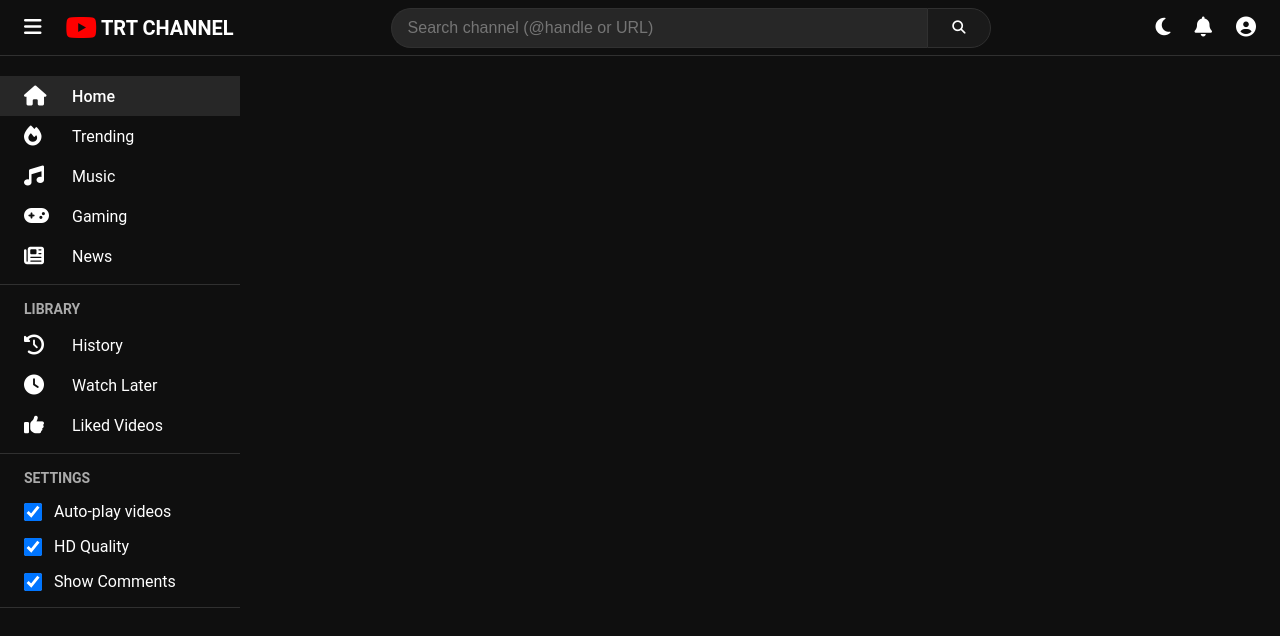
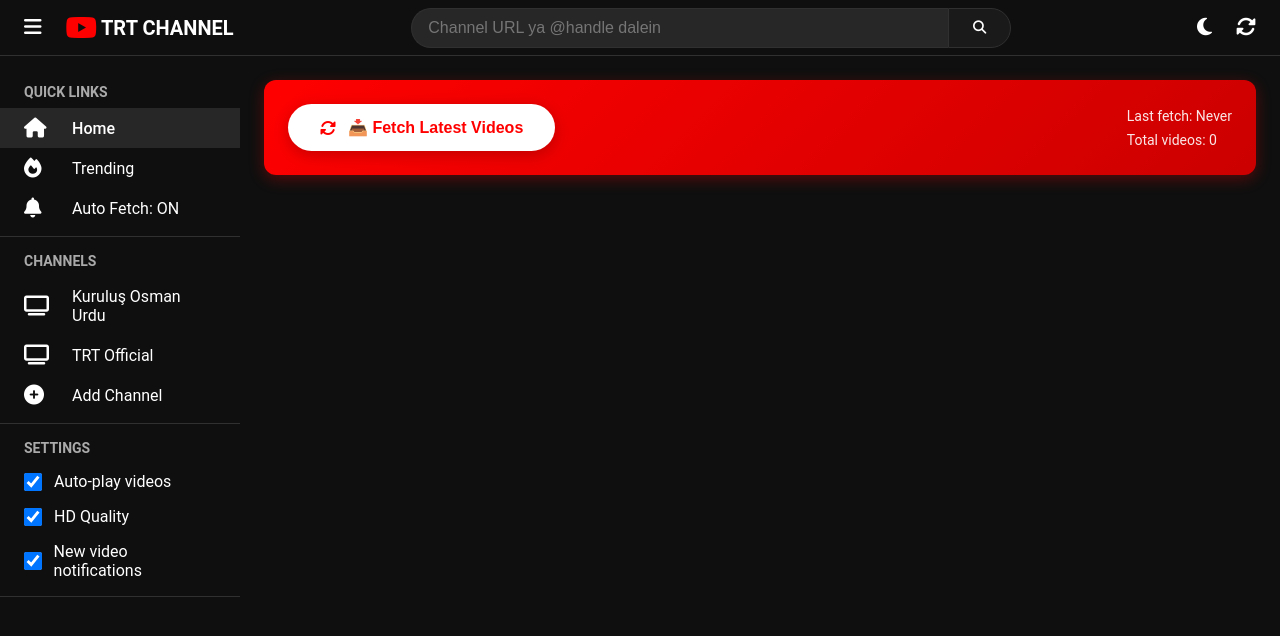
Before and after one commit to aashumalik784/trt-channel, a plain HTML site: page public/index.html in a window 1280 px wide. Drawn offline with Linux system fonts and the light colour scheme.

Commit message:
index.html

```diff
--- a/public/index.html
+++ b/public/index.html
@@ -3,8 +3,8 @@
 <head>
     <meta charset="UTF-8">
     <meta name="viewport" content="width=device-width, initial-scale=1.0">
-    <title>TRT CHANNEL - YouTube Clone</title>
-    <meta name="description" content="TRT CHANNEL - Complete YouTube Experience">
+    <title>TRT CHANNEL - YouTube Channel Viewer</title>
+    <meta name="description" content="TRT CHANNEL - Latest videos automatically">
     <link rel="stylesheet" href="css/style.css">
     <link rel="stylesheet" href="https://cdnjs.cloudflare.com/ajax/libs/font-awesome/6.4.0/css/all.min.css">
 </head>
@@ -23,22 +23,19 @@
 
         <div class="header-center">
             <div class="search-box">
-                <input type="text" id="channelInput" placeholder="Search channel (@handle or URL)">
-                <button onclick="loadChannelVideos()">
+                <input type="text" id="channelInput" placeholder="Channel URL ya @handle dalein">
+                <button onclick="fetchVideos()">
                     <i class="fas fa-search"></i>
                 </button>
             </div>
         </div>
 
         <div class="header-right">
-            <button class="icon-btn" onclick="toggleTheme()">
+            <button class="icon-btn" onclick="toggleTheme()" title="Theme Change">
                 <i class="fas fa-moon" id="themeIcon"></i>
             </button>
-            <button class="icon-btn">
-                <i class="fas fa-bell"></i>
-            </button>
-            <button class="icon-btn">
-                <i class="fas fa-user-circle"></i>
+            <button class="icon-btn" onclick="autoRefresh()" title="Auto Refresh">
+                <i class="fas fa-sync-alt" id="refreshIcon"></i>
             </button>
         </div>
     </header>
@@ -46,40 +43,33 @@
     <!-- Sidebar -->
     <aside class="sidebar" id="sidebar">
         <div class="sidebar-section">
-            <a href="#" class="sidebar-item active">
-                <i class="fas fa-home"></i>                <span>Home</span>
-            </a>
-            <a href="#" class="sidebar-item">
+            <h3>Quick Links</h3>
+            <a href="#" class="sidebar-item active" onclick="fetchVideos()">
+                <i class="fas fa-home"></i>
+                <span>Home</span>
+            </a>            <a href="#" class="sidebar-item" onclick="fetchTrending()">
                 <i class="fas fa-fire"></i>
                 <span>Trending</span>
             </a>
-            <a href="#" class="sidebar-item">
-                <i class="fas fa-music"></i>
-                <span>Music</span>
-            </a>
-            <a href="#" class="sidebar-item">
-                <i class="fas fa-gamepad"></i>
-                <span>Gaming</span>
-            </a>
-            <a href="#" class="sidebar-item">
-                <i class="fas fa-newspaper"></i>
-                <span>News</span>
+            <a href="#" class="sidebar-item" onclick="toggleAutoFetch()">
+                <i class="fas fa-bell"></i>
+                <span>Auto Fetch: <span id="autoFetchStatus">ON</span></span>
             </a>
         </div>
 
         <div class="sidebar-section">
-            <h3>Library</h3>
-            <a href="#" class="sidebar-item">
-                <i class="fas fa-history"></i>
-                <span>History</span>
+            <h3>Channels</h3>
+            <a href="#" class="sidebar-item" onclick="loadChannel('@kurulusosmanurduatv')">
+                <i class="fas fa-tv"></i>
+                <span>Kuruluş Osman Urdu</span>
             </a>
-            <a href="#" class="sidebar-item">
-                <i class="fas fa-clock"></i>
-                <span>Watch Later</span>
+            <a href="#" class="sidebar-item" onclick="loadChannel('@TRT')">
+                <i class="fas fa-tv"></i>
+                <span>TRT Official</span>
             </a>
-            <a href="#" class="sidebar-item">
-                <i class="fas fa-thumbs-up"></i>
-                <span>Liked Videos</span>
+            <a href="#" class="sidebar-item" onclick="showAddChannel()">
+                <i class="fas fa-plus-circle"></i>
+                <span>Add Channel</span>
             </a>
         </div>
 
@@ -96,19 +86,37 @@
                     <input type="checkbox" id="hdQuality" checked>
                     <span>HD Quality</span>
                 </label>
-            </div>            <div class="setting-item">
+            </div>
+            <div class="setting-item">
                 <label>
-                    <input type="checkbox" id="showComments" checked>
-                    <span>Show Comments</span>
+                    <input type="checkbox" id="notifications" checked>
+                    <span>New video notifications</span>
                 </label>
             </div>
         </div>
     </aside>
 
-    <!-- Main Content -->
-    <main class="main-content" id="mainContent">
+    <!-- Main Content -->    <main class="main-content" id="mainContent">
+        <!-- Fetch Button Section -->
+        <div class="fetch-section">
+            <button class="fetch-btn" onclick="fetchVideos()">
+                <i class="fas fa-sync-alt" id="fetchIcon"></i>
+                <span id="fetchText">📥 Fetch Latest Videos</span>
+            </button>
+            <div class="fetch-info">
+                <span id="lastFetch">Last fetch: Never</span>
+                <span id="videoCount">Total videos: 0</span>
+            </div>
+        </div>
+
         <!-- Status Message -->
         <div id="statusMessage" class="status-message"></div>
+
+        <!-- Loading Animation -->
+        <div id="loadingAnimation" class="loading-animation" style="display: none;">
+            <div class="spinner"></div>
+            <p>Latest videos fetch kar rahe hain...</p>
+        </div>
 
         <!-- Video Grid -->
         <div id="videoGrid" class="video-grid"></div>
@@ -116,7 +124,16 @@
         <!-- Load More Button -->
         <div id="loadMoreContainer" class="load-more-container" style="display: none;">
             <button onclick="loadMoreVideos()" class="load-more-btn">
-                <i class="fas fa-sync-alt"></i> Load More Videos
+                <i class="fas fa-plus-circle"></i> Load More Videos
+            </button>
+        </div>
+
+        <!-- No Videos Message -->
+        <div id="noVideos" class="no-videos" style="display: none;">
+            <i class="fas fa-video-slash"></i>
+            <p>Koi videos nahi mili. "Fetch Videos" button dabayein.</p>
+            <button onclick="fetchVideos()" class="primary-btn">
+                <i class="fas fa-sync-alt"></i> Fetch Videos
             </button>
         </div>
     </main>
@@ -128,8 +145,7 @@
                 <i class="fas fa-times"></i>
             </button>
 
-            <div class="video-player-container">
-                <div id="videoPlayer"></div>
+            <div class="video-player-container">                <div id="videoPlayer"></div>
             </div>
 
             <div class="video-details">
@@ -142,23 +158,17 @@
                     </div>
 
                     <div class="action-buttons">
-                        <button class="action-btn">
+                        <button class="action-btn" onclick="likeVideo()">
                             <i class="fas fa-thumbs-up"></i>
                             <span>Like</span>
-                        </button>                        <button class="action-btn">
-                            <i class="fas fa-thumbs-down"></i>
-                            <span>Dislike</span>
                         </button>
                         <button class="action-btn" onclick="shareVideo()">
                             <i class="fas fa-share"></i>
                             <span>Share</span>
                         </button>
-                        <button class="action-btn">
+                        <button class="action-btn" onclick="downloadVideo()">
                             <i class="fas fa-download"></i>
                             <span>Download</span>
-                        </button>
-                        <button class="action-btn">
-                            <i class="fas fa-ellipsis-h"></i>
                         </button>
                     </div>
                 </div>
@@ -177,18 +187,12 @@
                 <div class="video-description">
                     <p id="videoDescription"></p>
                 </div>
-
-                <div class="comments-section" id="commentsSection">
-                    <h3>Comments</h3>
-                    <div class="comment-input">
-                        <i class="fas fa-user-circle"></i>
-                        <input type="text" placeholder="Add a comment...">
-                    </div>
-                </div>
             </div>
         </div>
     </div>
 
-    <script src="js/app.js"></script>
-</body>
-  </html>
+    <!-- Notification Toast -->
+    <div id="toast" class="toast"></div>
+
+    <script src="js/app.js"></script></body>
+</html>
```
